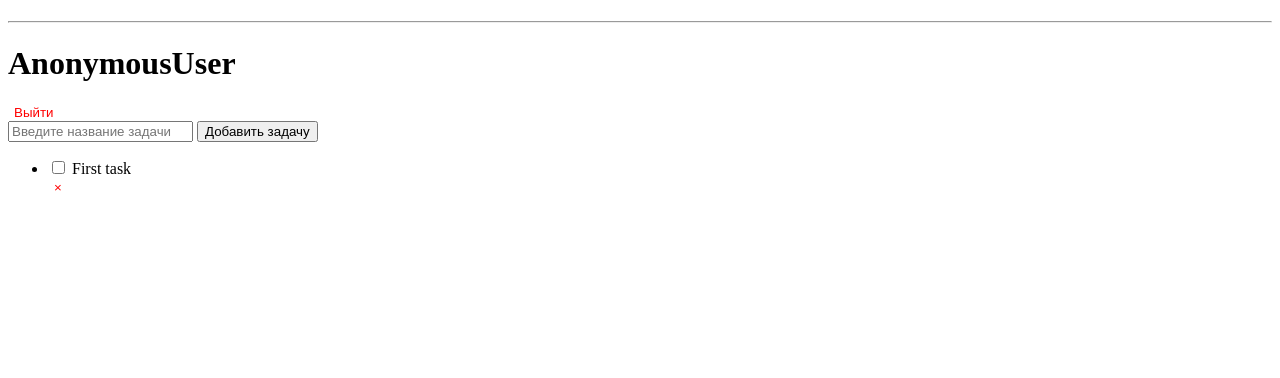
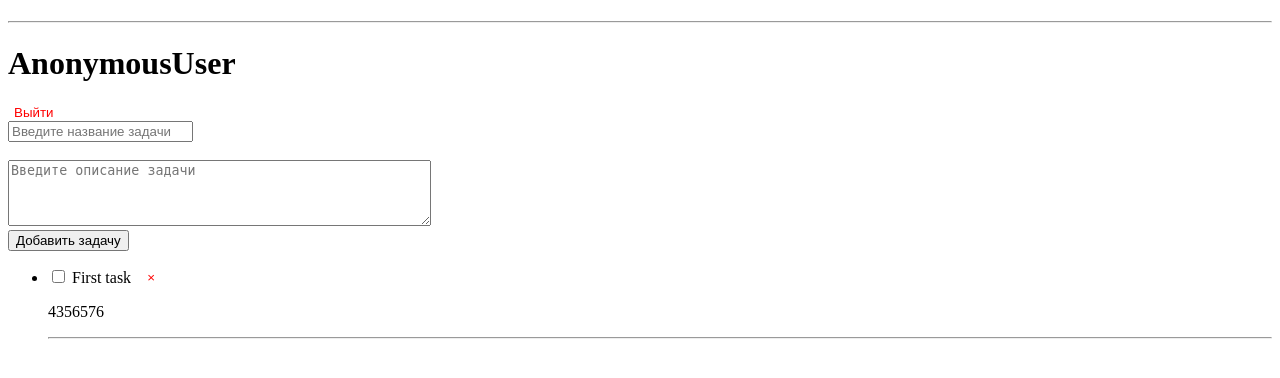
Before and after one commit to NatsionalnoeDostoyanie/todo, a Django app: template todo/todolist/templates/index.html in a window 1280 px wide. Shown: the top 378 px of the page. Run offline with Django 4.2, Linux system fonts and the light colour scheme; the template is opened without the code that fills it: values that come from a table or form of the project are taken from there, others are empty; data comes from the database, SQL or seed files in the repository; both versions use the stored data as it was after the commit.

Commit message:
Adding the ability to create a task with a DESCRIPTION

```diff
--- a/todo/todolist/models.py
+++ b/todo/todolist/models.py
@@ -14,7 +14,13 @@ class Task(models.Model):
         blank=True,
     )
 
+    description = models.TextField(
+        null=True,
+        blank=True,
+    )
+
     is_complete = models.BooleanField(default=False)
+
     date_created = models.DateTimeField(auto_now_add=True)
     date_last_modified = models.DateTimeField(auto_now=True)
 
--- a/todo/todolist/templates/index.html
+++ b/todo/todolist/templates/index.html
@@ -8,7 +8,7 @@
 <body>
     <h1>{{ title }}</h1>
     <hr>
-    <h1>{{request.user}}</h1>
+    <h1>{{ request.user }}</h1>
 
     <form method="POST" action="{% url 'logout' %}" style="display:inline;">
         {% csrf_token %}
@@ -17,25 +17,38 @@
 
     <form method="POST" action="{% url 'add' %}">
         {% csrf_token %}
-        <input type="text" name="title" placeholder="Введите название задачи" required>
+        <div>
+            <input type="text" name="title" placeholder="Введите название задачи" required>
+        </div>
+        <br>
+        <div>
+            <textarea name="description" rows="4" cols="50" placeholder="Введите описание задачи"></textarea>
+        </div>
         <button type="submit">Добавить задачу</button>
     </form>
 
     <ul>
     {% for task in task_list %}
-        <li>
-            <form method="POST" action="{% url 'update' task.id %}">
+    <li>
+        <div style="display: flex; align-items: center;">
+             <form method="POST" action="{% url 'update' task.id %}">
                 {% csrf_token %}
-                <input type="checkbox" name="is_complete" {% if task.is_complete %}checked{% endif %} onchange="this.form.submit()" />
-                <span {% if task.is_complete %}style="text-decoration: line-through;"{% endif %}>{{ task.title }}</span>
+                <input type="checkbox" name="is_complete" {% if task.is_complete %} checked {% endif %} onchange="this.form.submit()" />
+                <span {% if task.is_complete %} style="text-decoration: line-through;" {% endif %}>
+                    {{ task.title }}
+                </span>
             </form>
-
-            <form method="POST" action="{% url 'delete' task.id %}" style="display:inline;">
+            <form method="POST" action="{% url 'delete' task.id %}" style="margin-left: 10px;">
                 {% csrf_token %}
                 <button type="submit" style="background: none; border: none; cursor:pointer; color: red;">&times;</button>
             </form>
-        </li>
+        </div>
+        <p>{{ task.description | linebreaksbr }}</p> <!-- Linebreaksbr displays line breaks -->
+        <hr>
+        <br>
+    </li>
     {% endfor %}
     </ul>
+
 </body>
 </html>
--- a/todo/todolist/templates/registration.html
+++ b/todo/todolist/templates/registration.html
@@ -15,13 +15,13 @@
         <p>
             <label for="id_password1">Пароль: <small>(Пароль не должен быть слишком похож на другую вашу личную информацию. Ваш пароль должен содержать как минимум 8 символов. Пароль не должен быть слишком простым и распространенным. Пароль не может состоять только из цифр.)</small></label>
             <input type="password" name="password1" id="id_password1" required>
-            <!-- Добавляем значок глаза и скрипт для переключения видимости пароля -->
+            <!-- Adding an eye icon and a script to toggle password visibility -->
             <span id="password1-toggle" style="cursor: pointer">&#x1F441;</span>
         </p>
         <p>
             <label for="id_password2">Подтверждение пароля: <small>(Для подтверждения введите, пожалуйста, пароль ещё раз.)</small></label>
             <input type="password" name="password2" id="id_password2" required>
-            <!-- Добавляем значок глаза и скрипт для переключения видимости пароля -->
+            <!-- Adding an eye icon and a script to toggle password visibility -->
             <span id="password2-toggle" style="cursor: pointer">&#x1F441;</span>
         </p>
         <button type="submit">Зарегистрироваться</button>
@@ -30,7 +30,7 @@
     <p>Уже зарегистрированы? <a href="{% url 'login' %}">Вход</a></p>
 
     <script>
-        // Функция для переключения видимости пароля
+        // Function to toggle password visibility
         ["password1-toggle", "password2-toggle"].forEach(function(id) {
             document.getElementById(id).addEventListener("click", function () {
                 var passwordInput = document.getElementById(id === "password1-toggle" ? "id_password1" : "id_password2");
```
Also changed, not shown: todo/todolist/views.py (+6 -1 lines), todo/db.sqlite3.
